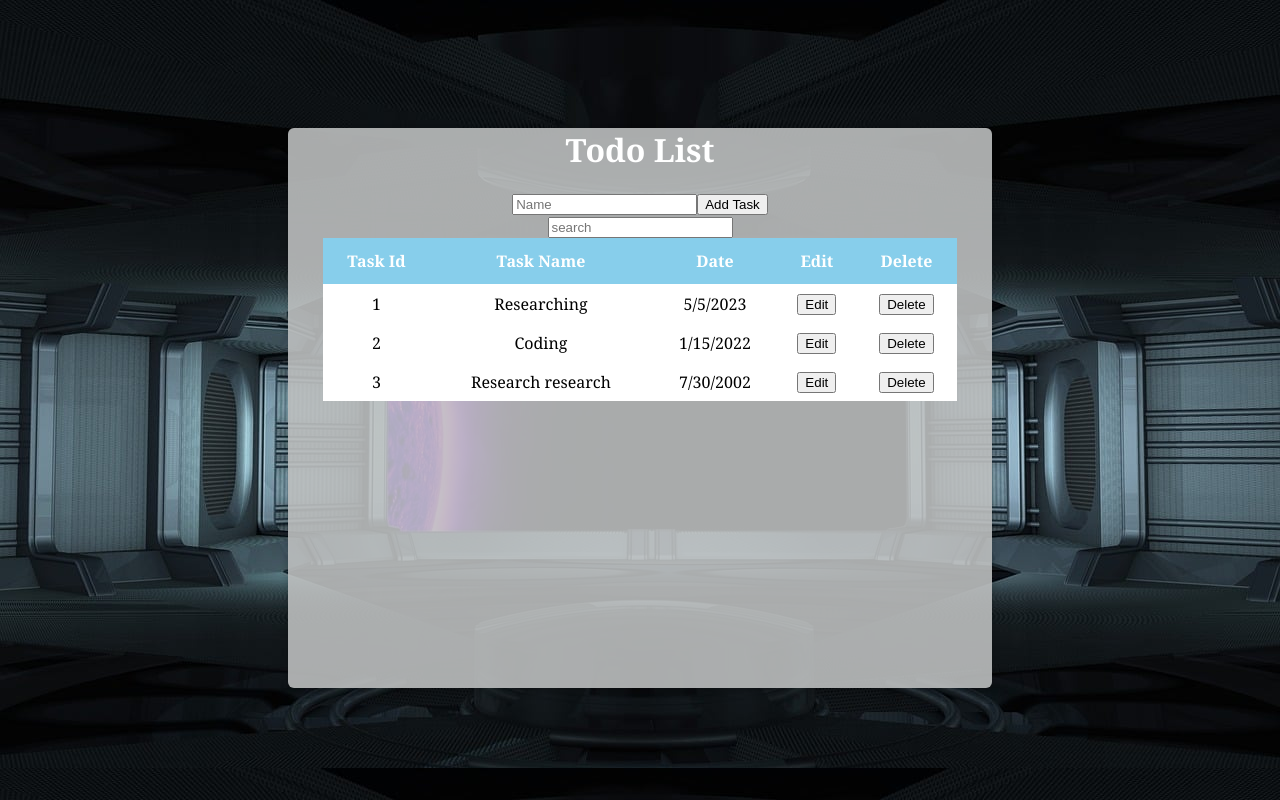
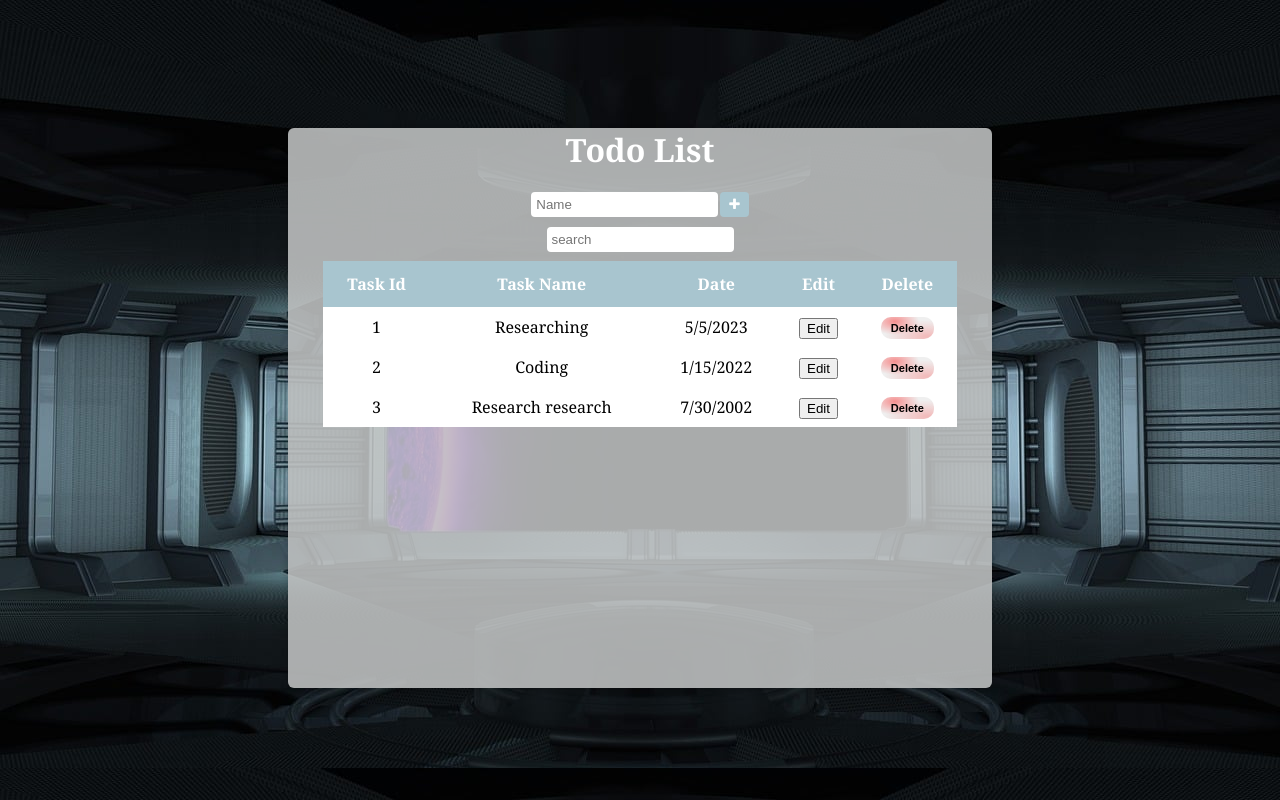
Before and after one commit to TemoshoS/Todolist, a React (Create React App) app: page /home in a window 1280 px wide. Built offline with nearby package versions, Linux system fonts and the light colour scheme.

Commit message:
second commit

```diff
--- a/public/index.html
+++ b/public/index.html
@@ -15,6 +15,7 @@
       user's mobile device or desktop. See https://developers.google.com/web/fundamentals/web-app-manifest/
     -->
     <link rel="manifest" href="%PUBLIC_URL%/manifest.json" />
+    <link rel="stylesheet" href="https://cdnjs.cloudflare.com/ajax/libs/font-awesome/4.7.0/css/font-awesome.min.css">
     <!--
       Notice the use of %PUBLIC_URL% in the tags above.
       It will be replaced with the URL of the `public` folder during the build.
--- a/src/App.css
+++ b/src/App.css
@@ -184,13 +184,65 @@ margin-bottom: 50px;
   padding-top: 12px;
   padding-bottom: 12px;
   text-align: center;
-  background-color:skyblue;
+  background-color:rgb(168, 197, 207);
   color:white;
 
 }
 
 
-.input-container{
+.home-container{
 
-  display:inline;
+  display:block;
 }
+.home-container input {
+  border: none;
+  padding: 5px;
+  border-radius: 4px;
+  margin-right: 2px;
+  margin-bottom: 10px;
+
+}
+
+.home-container input:focus {
+     border: none;
+     outline: none;
+
+}
+
+.home-container button{
+  border-radius: 4px;
+  font-weight: bold;
+  border: none;
+  padding: 5px 9px;
+  cursor:pointer;
+  background-color:rgb(168, 197, 207);
+  color: white;
+}
+
+
+.search {
+  border-radius: 4px;
+  outline: none;
+  border: none;
+  margin-bottom: 9px;
+  padding: 5px;
+}
+.delete-button {
+
+  background-image: radial-gradient(93% 87% at 87% 89%, rgba(253, 5, 5, 0.23) 0%, transparent 86.18%), radial-gradient(66% 87% at 26% 20%, rgba(255, 3, 3, 0.41) 0%, rgba(185, 48, 48, 0) 69.79%, rgba(243, 8, 8, 0) 100%);
+  border: none;
+  border-radius: 10px;
+  padding: 5px 10px;
+  font-size: 11px;
+  font-weight: bold;
+}
+
+.edit-button {
+
+  background-image: radial-gradient(93% 87% at 87% 89%, rgba(5, 253, 232, 0.23) 0%, transparent 86.18%), radial-gradient(66% 87% at 26% 20%, rgba(3, 255, 255, 0.41) 0%, rgba(185, 48, 48, 0) 69.79%, rgba(243, 8, 8, 0) 100%);
+  border: none;
+  font-size: 11px;
+  font-weight: bold;
+  border-radius: 10px;
+  padding: 5px 15px;
+}
--- a/src/Components/Home.js
+++ b/src/Components/Home.js
@@ -38,6 +38,7 @@ const Home = () => {
 
 
   const [employee, setEmployee] = useState(employes)
+  const [updateState, setUpdateState] = useState(-1)
 
 
   const add = (event) => {
@@ -53,14 +54,42 @@ const Home = () => {
   }
 
 
+  function handleEdit(id) {
+    setUpdateState(id)
+}
+
+function EditList ({item, employee, setEmployee}){
+
+  const handleUpdate = (id, newName) => {
+    const updatedEmployee = employee.map((item) => {
+      if (item.id === id) {
+        return { ...item, name: newName};
+      }
+      return item;
+
+    })
+
+    setEmployee(updatedEmployee);
+
+  }
+  return(
+    <tr>
+     <td ><input value={item.id} style={{border:'none'}}/></td>
+
+     <td> <input type="text" value={item.name} onChange={(e) => handleUpdate(item.id, e.target.value)} style={{width:25}}/>
+    </td>
+    </tr>
+  )
+
+
+}
+
   const handleDelete = (id) => {
     const newEmployee = employee.filter((empid) => empid.id !== id)
     setEmployee(newEmployee)
   }
 
-  const handleUpdate = (id) => {
 
-  }
 
 
 
@@ -79,11 +108,11 @@ const Home = () => {
 
           <div className='home-container'>
             <input type="text" placeholder="Name" value={name} onChange={e => setName(e.target.value)} />
-            <button type="submit">Add Task</button>
+            <button type="submit"><i className='fa fa-plus'></i></button>
           </div>
         </form>
 
-        <input placeholder="search" onChange={e => setSearch(e.target.value)}></input>
+        <input className='search' placeholder="search" onChange={e => setSearch(e.target.value)}></input>
         <table className='table'>
 
           <tr>
@@ -96,18 +125,22 @@ const Home = () => {
           {employee.filter((item) => {
             return search.toLowerCase === '' ? item : item.name.toLowerCase().includes(search.toLowerCase())
           }).map((item) => (
-
+            updateState === item.id ? <EditList item={item} employee={employee} setEmployee={setEmployee}/> :
 
             <tr>
               <td>{item.id}</td>
               <td>{item.name}</td>
               <td>{item.date}</td>
 
-              <td><button onClick={() => handleUpdate(item.id)}>Edit</button></td>
-              <td><button onClick={() => handleDelete(item.id)}>Delete</button></td>
+              <td><button className='edit' onClick={() => handleEdit(item.id)}>Edit</button></td>
+              <td><button onClick={() => handleDelete(item.id)} className='delete-button '>Delete</button></td>
             </tr>
           ))}
+
+
         </table>
+
+
 
       </div>
 
```
